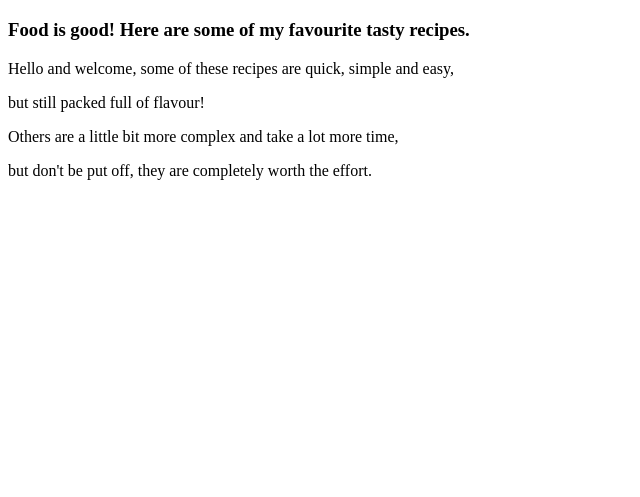
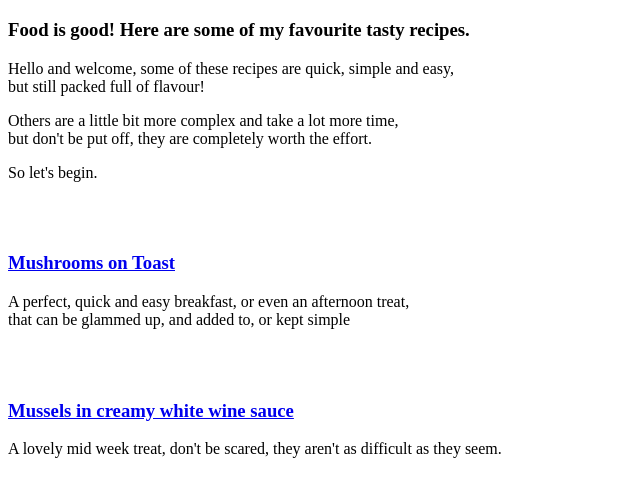
Before and after one commit to StephTorres22/odin-recipes, a plain HTML site: page index.html in a window 1280 px wide. Shown: the part 61-558 px from the top of the page, without its empty margins (0-640 px from the left). Drawn offline with Linux system fonts and the light colour scheme.

Commit message:
pages/ made, add new two new recipes, create back home link

```diff
--- a/index.html
+++ b/index.html
@@ -9,10 +9,19 @@
 <body>
     <h1>Recipes</h1>
     <h3>Food is good! Here are some of my favourite tasty recipes.</h3>
-    <p>Hello and welcome, some of these recipes are quick, simple and easy,</p>
-    <p>but still packed full of flavour!</p>
-    <p>Others are a little bit more complex and take a lot more time,</p>
-    <p>but don't be put off, they are completely worth the effort.</p>
+    <p>Hello and welcome, some of these recipes are quick, simple and easy, <br>but still packed full of flavour!</p>
+    <p></p>
+    <p>Others are a little bit more complex and take a lot more time,<br>but don't be put off, they are completely worth the effort.</p>
+    <p></p>
+    <p>So let's begin.</p><br>
+    <br><!--using <br>, line break, to add extra gap between paragraphs, images, elements etc-->
+
+
+    <h3><a href="./pages/mushroom-on-toast.html">Mushrooms on Toast</a></h3>
+    <p>A perfect, quick and easy breakfast, or even an afternoon treat,<br>that can be glammed up, and added to, or kept simple</p><br>
+    <br>
+    <h3><a href="./pages/steamed-mussels.html"> Mussels in creamy white wine sauce</a></h3>
+    <p>A lovely mid week treat, don't be scared, they aren't as difficult as they seem.</p>
 </body>
 
 </html>
```
Also changed, not shown: pages/mushroom-on-toast.html (added, +11 -0 lines), pages/steamed-mussels.html (added, +12 -0 lines).
